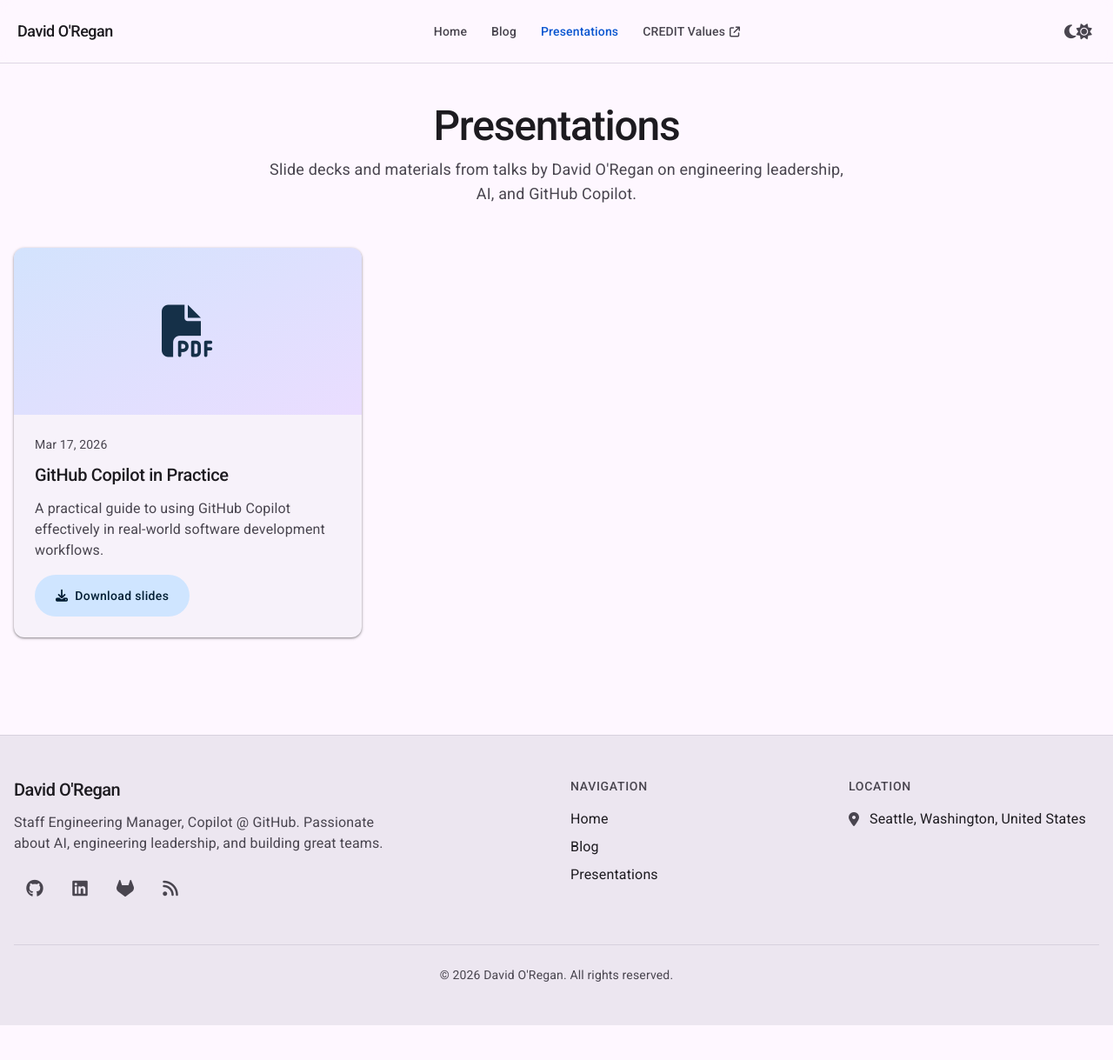
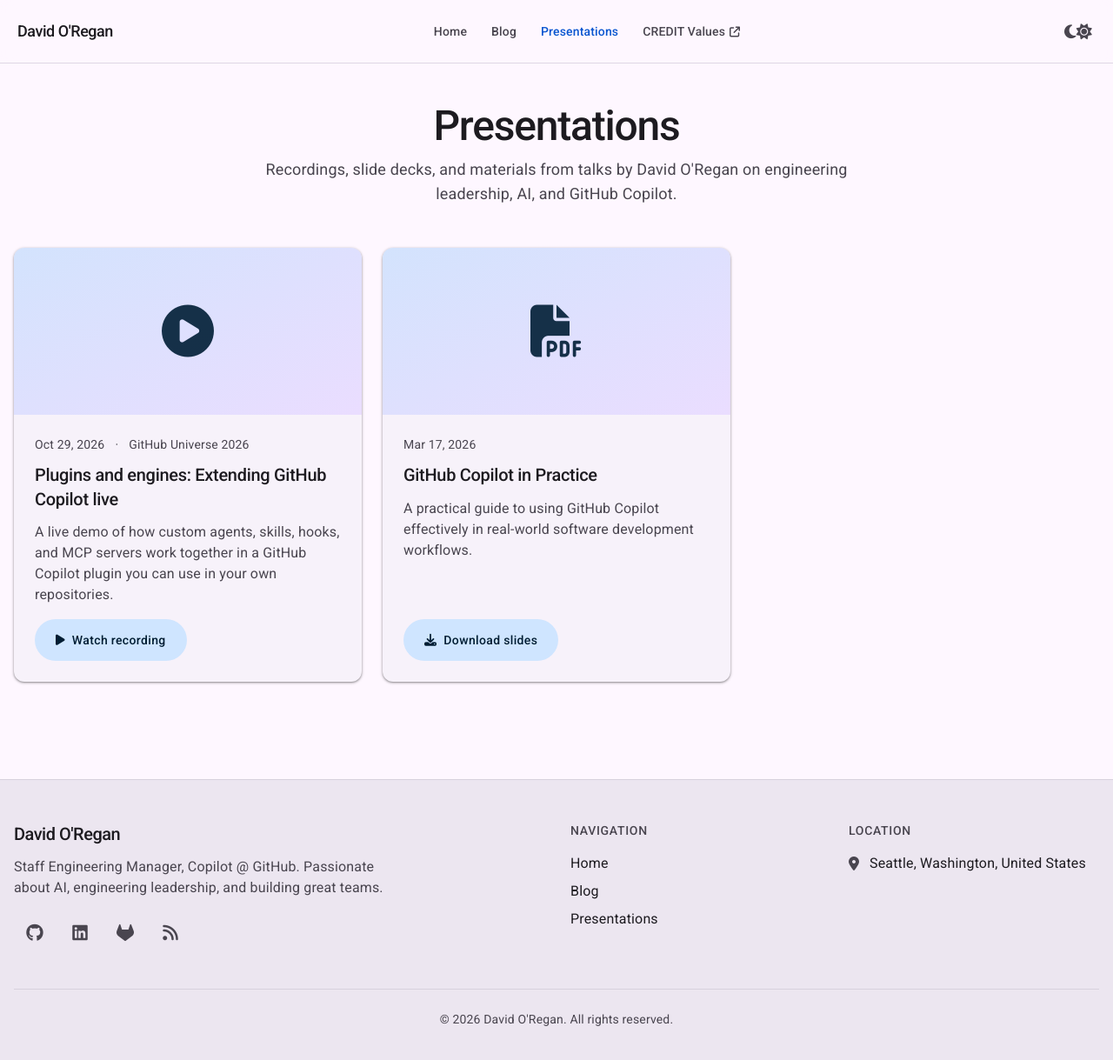
Before and after one commit to Oregand/oregand.github.io, a Jekyll site: the page built from presentations/index.html, in a window 1280 px wide and 1230 px high. Shown: the top 1219 px of the window at 87% size. Built offline with Jekyll 4.4.1, drawn with Linux system fonts in a browser that asks for light colours.

Commit message:
Add Universe Copilot session recording
Co-authored-by: Copilot <223556219+Copilot@users.noreply.github.com>
Copilot-Session: a6435c3d-91a0-4e09-bb8e-90aff4e2dd24

```diff
--- a/_data/presentations.yml
+++ b/_data/presentations.yml
@@ -1,3 +1,9 @@
+- title: "Plugins and engines: Extending GitHub Copilot live"
+  description: "A live demo of how custom agents, skills, hooks, and MCP servers work together in a GitHub Copilot plugin you can use in your own repositories."
+  recording: "https://www.youtube.com/watch?v=XXnNews5GRY"
+  date: "2026-10-29"
+  event: "GitHub Universe 2026"
+
 - title: "GitHub Copilot in Practice"
   description: "A practical guide to using GitHub Copilot effectively in real-world software development workflows."
   file: "github-copilot-in-practice.pdf"
--- a/presentations/index.html
+++ b/presentations/index.html
@@ -1,7 +1,7 @@
 ---
 layout: default
 title: Presentations
-description: Slide decks and materials from talks by David O'Regan on engineering leadership, AI, and GitHub Copilot.
+description: Recordings, slide decks, and materials from talks by David O'Regan on engineering leadership, AI, and GitHub Copilot.
 permalink: /presentations/
 ---
 
@@ -16,7 +16,7 @@ permalink: /presentations/
       {% for presentation in site.data.presentations %}
         <article class="md-card-elevated overflow-hidden flex flex-col group transition-transform hover:-translate-y-1">
           <div class="h-48 bg-gradient-to-br from-md-primary-container to-md-tertiary-container dark:from-md-dark-primary-container dark:to-md-dark-surface-container-high flex items-center justify-center" aria-hidden="true">
-            <i class="fas fa-file-pdf text-md-on-primary-container dark:text-md-dark-on-primary-container text-6xl opacity-90"></i>
+            <i class="fas {% if presentation.recording %}fa-play-circle{% else %}fa-file-pdf{% endif %} text-md-on-primary-container dark:text-md-dark-on-primary-container text-6xl opacity-90"></i>
           </div>
           <div class="p-6 flex flex-col flex-1">
             <div class="flex items-center gap-3 text-md-on-surface-variant dark:text-md-dark-on-surface-variant text-sm mb-3">
@@ -29,6 +29,16 @@ permalink: /presentations/
               {{ presentation.title }}
             </h2>
             <p class="text-md-on-surface-variant dark:text-md-dark-on-surface-variant mb-4 flex-1">{{ presentation.description }}</p>
+            <div class="flex flex-wrap gap-3">
+              {% if presentation.recording %}
+                <a
+                  href="{{ presentation.recording }}"
+                  class="md-btn-tonal self-start"
+                  aria-label="Watch recording of {{ presentation.title | escape }}">
+                  <i class="fas fa-play" aria-hidden="true"></i> Watch recording
+                </a>
+              {% endif %}
+              {% if presentation.file %}
                 <a
                   href="{{ '/assets/presentations/' | append: presentation.file | relative_url }}"
                   download="{{ presentation.file }}"
@@ -36,6 +46,8 @@ permalink: /presentations/
                   aria-label="Download slides for {{ presentation.title | escape }}">
                   <i class="fas fa-download" aria-hidden="true"></i> Download slides
                 </a>
+              {% endif %}
+            </div>
           </div>
         </article>
       {% endfor %}
```
Lines whose indentation alone changed are shown as unchanged.
